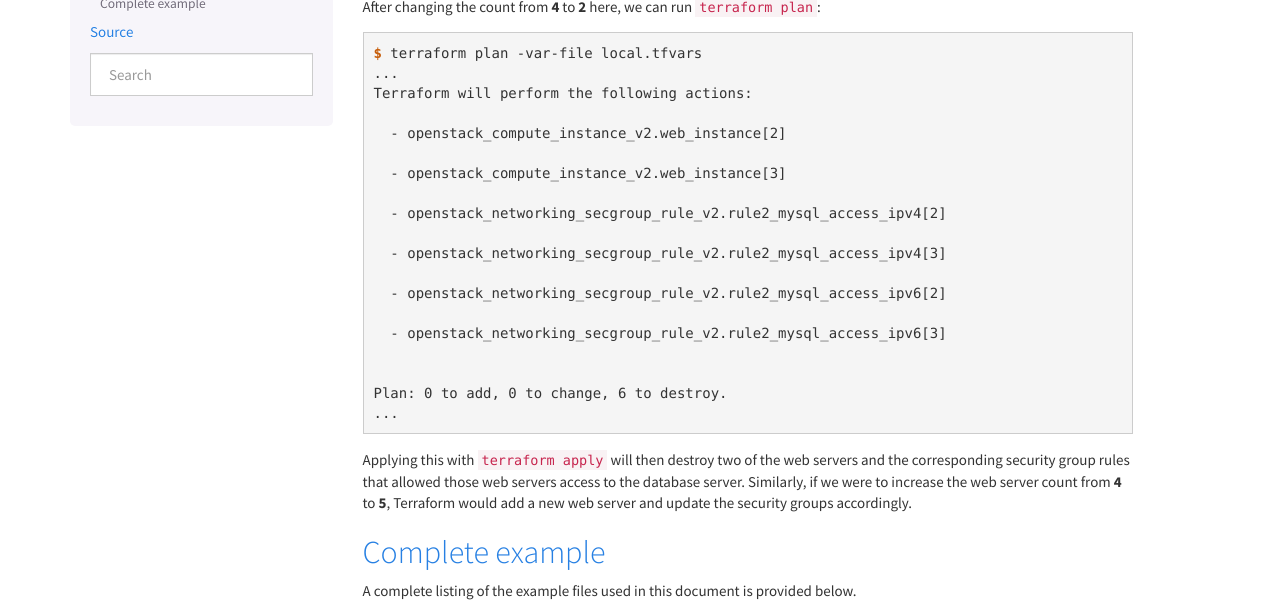
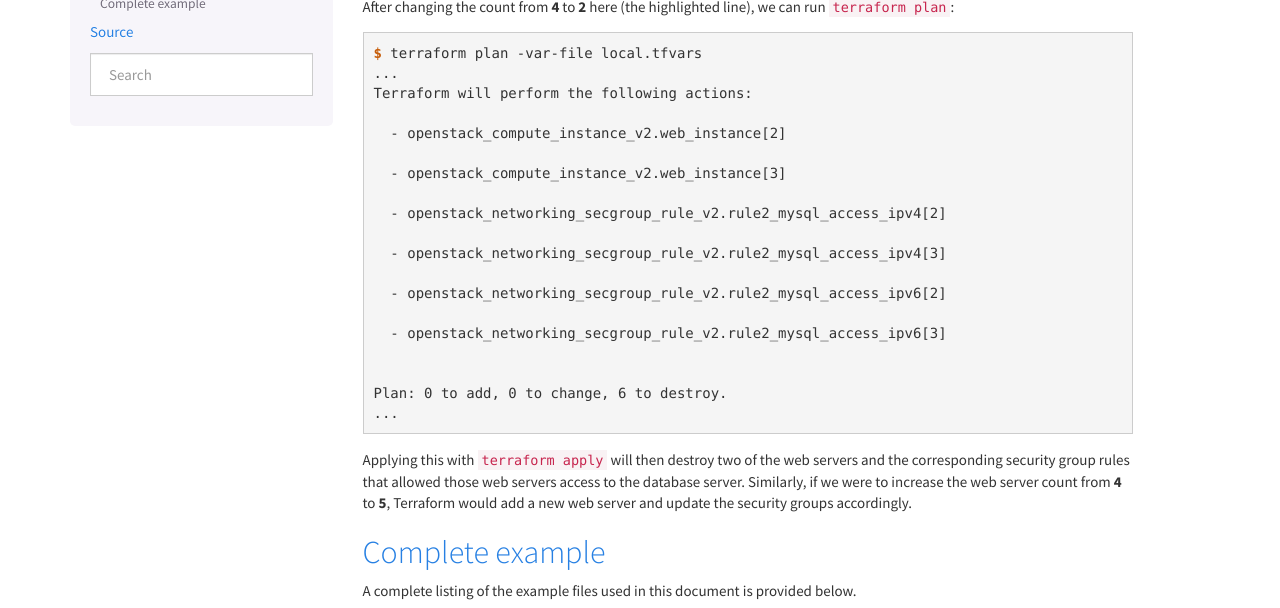
Before and after one commit to norcams/docs-enduser, a Sphinx documentation site: the page built from docs/terraform-part3.rst, in a window 1280 px wide and 900 px high, scrolled down 3162 px, cut to the strip 263-871 px from the top of the window. Built offline with Sphinx 7.4.7, drawn with Linux system fonts in a browser that asks for light colours.

Commit message:
terraform

```diff
--- a/docs/terraform-part3.rst
+++ b/docs/terraform-part3.rst
@@ -209,8 +209,8 @@ of web servers from 4 to 2, we would change this line in
    :lines: 35-
    :emphasize-lines: 5
 
-After changing the count from **4** to **2** here, we can run
-``terraform plan``:
+After changing the count from **4** to **2** here (the highlighted
+line), we can run ``terraform plan``:
 
 .. code-block:: console
 
```
